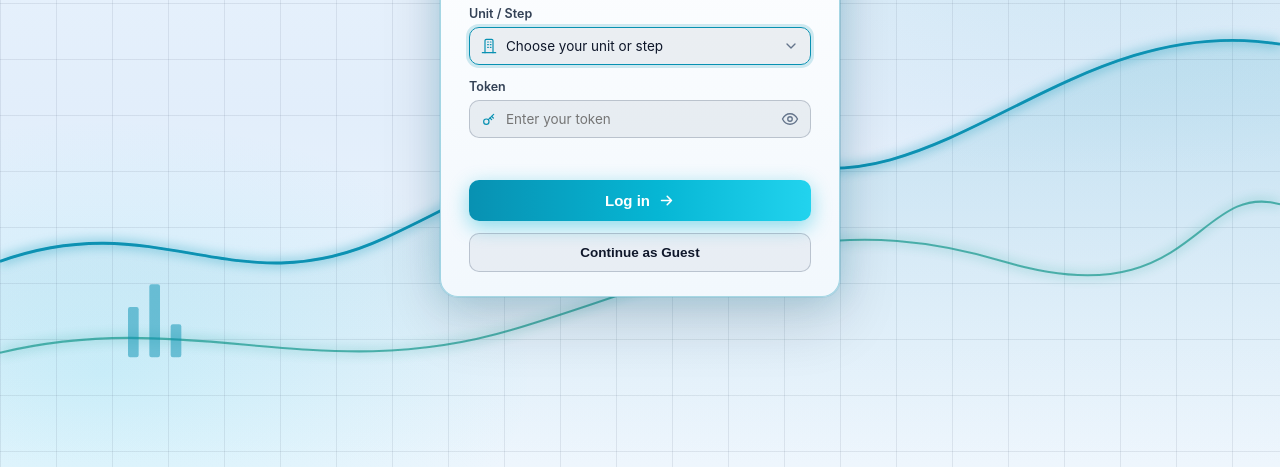
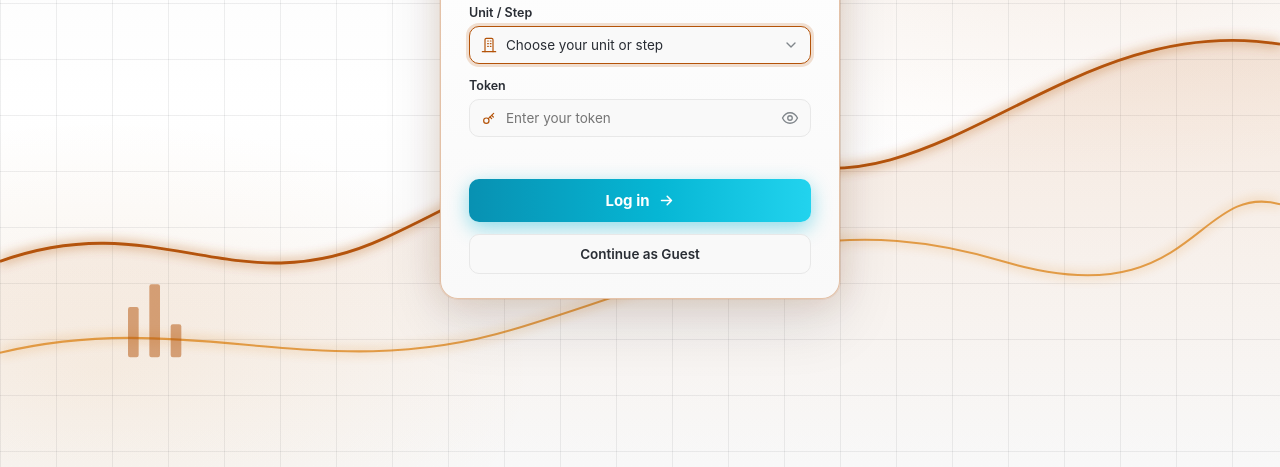
Before and after one commit to mntexcellence-ops/Budget-Tracker, a plain HTML site: page index.html in a window 1280 px wide. Shown: the part 333-800 px from the top of the page. Drawn offline with Linux system fonts and the light colour scheme.

Commit message:
v10.88: login now uses the dashboard text style and colors — Inter font stack everywhere on the login; login palette references the dashboard theme vars; dark mode is the dashboard dark palette (navy, card #282d47) with the dashboard yellow accent #fed800 for the title, chart lines (#fed800/#f59e0b), bars, card border and glow; light mode title is darker amber #b45309; cyan Log in button unchanged; all login/guest behavior unchanged; script v4.28 unchanged; snapshot unchanged 19 Nov 2026, 69 tasks

```diff
--- a/index.html
+++ b/index.html
@@ -149,14 +149,15 @@ tr.tot td{font-weight:800;color:var(--text);background:#f5f3ff;border-top:2px so
 @media(max-width:680px){.efgrid{grid-template-columns:repeat(2,1fr)}}
 .fsmsg{font-size:12.5px;min-height:18px;padding:6px 18px;background:var(--card)}
 .fsmsg.ok{color:#15803D}.fsmsg.err{color:#DC2626}
-/* ── v10.87: login screen palette — light defaults, dark overrides.
-   Same v10.86 design (navy grid + glowing teal chart backdrop, centered
-   glowing card); the colors follow the dashboard's light/dark theme
-   (applyTheme sets html[data-theme] at boot, before the login shows).
-   Fully opaque in both themes — nothing behind it is visible. ── */
-:root{--lg-bg1:#eef6fd;--lg-bg2:#e2eefb;--lg-glow1:rgba(8,145,178,.12);--lg-glow2:rgba(34,211,238,.14);--lg-grid:rgba(100,116,139,.14);--lg-line1:#0891b2;--lg-line2:#0d9488;--lg-bar:#0891b2;--lg-fill-op:.14;--lg-card1:#ffffff;--lg-card2:#f2f8fd;--lg-card-border:rgba(8,145,178,.35);--lg-card-glow:0 0 0 1px rgba(8,145,178,.10),0 0 32px rgba(8,145,178,.20),0 24px 60px rgba(15,23,42,.16);--lg-title:#0f172a;--lg-text:#0f172a;--lg-sub:#64748b;--lg-label:#334155;--lg-icon:#0891b2;--lg-icon-dim:#64748b;--lg-field-bg:rgba(100,116,139,.10);--lg-field-border:rgba(100,116,139,.35);--lg-field-text:#0f172a;--lg-focus:#0891b2;--lg-focus-ring:rgba(8,145,178,.18);--lg-guest-bg:rgba(100,116,139,.08);--lg-guest-border:rgba(100,116,139,.35);--lg-guest-text:#0f172a;--lg-guest-bg-hov:rgba(100,116,139,.16);--lg-ok:#15803d;--lg-err:#dc2626}
-[data-theme="dark"]{--lg-bg1:#04101f;--lg-bg2:#06182e;--lg-glow1:rgba(34,211,238,.16);--lg-glow2:rgba(34,211,238,.10);--lg-grid:rgba(148,197,255,.07);--lg-line1:#22d3ee;--lg-line2:#2dd4bf;--lg-bar:#22d3ee;--lg-fill-op:.22;--lg-card1:#0b1e3a;--lg-card2:#081426;--lg-card-border:rgba(56,189,248,.45);--lg-card-glow:0 0 0 1px rgba(34,211,238,.12),0 0 42px rgba(34,211,238,.28),0 24px 60px rgba(0,0,0,.55);--lg-title:#f8fafc;--lg-text:#eef4ff;--lg-sub:#94a3b8;--lg-label:#cbd5e1;--lg-icon:#7dd3fc;--lg-icon-dim:#94a3b8;--lg-field-bg:rgba(148,163,184,.10);--lg-field-border:rgba(148,163,184,.35);--lg-field-text:#f1f5f9;--lg-focus:#22d3ee;--lg-focus-ring:rgba(34,211,238,.18);--lg-guest-bg:rgba(148,163,184,.08);--lg-guest-border:rgba(148,163,184,.35);--lg-guest-text:#e2e8f0;--lg-guest-bg-hov:rgba(148,163,184,.16);--lg-ok:#4ade80;--lg-err:#f87171}
-.login-screen{position:fixed;inset:0;z-index:150;display:flex;align-items:center;justify-content:center;padding:16px;overflow:auto;
+/* ── v10.88: login screen palette — colors from the dashboard theme vars.
+   Same v10.86 design (grid + glowing chart backdrop, centered glowing
+   card); dark mode is the dashboard navy + yellow #fed800 accent (the
+   dashboard dark brand: sidebar + avatar + section headers); title is
+   yellow in dark, darker amber #b45309 in light. Fully opaque —
+   nothing behind it is visible. ── */
+:root{--lg-bg1:var(--bg);--lg-bg2:#ffffff;--lg-glow1:rgba(180,83,9,.10);--lg-glow2:rgba(217,119,6,.08);--lg-grid:rgba(41,45,52,.08);--lg-line1:#b45309;--lg-line2:#d97706;--lg-bar:#b45309;--lg-fill-op:.14;--lg-card1:var(--card);--lg-card2:var(--soft);--lg-card-border:rgba(180,83,9,.35);--lg-card-glow:0 0 0 1px rgba(180,83,9,.08),0 0 32px rgba(180,83,9,.16),0 24px 60px rgba(15,23,42,.12);--lg-title:#b45309;--lg-text:var(--text);--lg-sub:var(--body);--lg-label:var(--text);--lg-icon:#b45309;--lg-icon-dim:var(--muted);--lg-field-bg:var(--soft);--lg-field-border:var(--border);--lg-field-text:var(--text);--lg-focus:#b45309;--lg-focus-ring:rgba(180,83,9,.18);--lg-guest-bg:var(--soft);--lg-guest-border:var(--border);--lg-guest-text:var(--text);--lg-guest-bg-hov:var(--soft2);--lg-ok:#15803d;--lg-err:#dc2626}
+[data-theme="dark"]{--lg-bg1:var(--bg);--lg-bg2:var(--side);--lg-glow1:rgba(254,216,0,.14);--lg-glow2:rgba(245,158,11,.10);--lg-grid:rgba(232,232,232,.06);--lg-line1:#fed800;--lg-line2:#f59e0b;--lg-bar:#fed800;--lg-fill-op:.20;--lg-card1:var(--card);--lg-card2:var(--soft);--lg-card-border:rgba(254,216,0,.45);--lg-card-glow:0 0 0 1px rgba(254,216,0,.10),0 0 32px rgba(254,216,0,.20),0 24px 60px rgba(0,0,0,.55);--lg-title:#fed800;--lg-text:var(--text);--lg-sub:var(--muted);--lg-label:var(--body);--lg-icon:#fed800;--lg-icon-dim:var(--muted);--lg-field-bg:var(--soft);--lg-field-border:var(--border);--lg-field-text:var(--text);--lg-focus:#fed800;--lg-focus-ring:rgba(254,216,0,.18);--lg-guest-bg:var(--soft);--lg-guest-border:var(--border);--lg-guest-text:var(--text);--lg-guest-bg-hov:var(--soft2);--lg-ok:#4ade80;--lg-err:#f87171}
+.login-screen{position:fixed;inset:0;z-index:150;display:flex;font-family:'Inter',system-ui,-apple-system,'Segoe UI',Roboto,Arial,sans-serif;align-items:center;justify-content:center;padding:16px;overflow:auto;
   background:radial-gradient(900px 480px at 85% 28%,var(--lg-glow1),transparent 60%),radial-gradient(720px 420px at 8% 88%,var(--lg-glow2),transparent 60%),linear-gradient(180deg,var(--lg-bg1) 0%,var(--lg-bg2) 55%,var(--lg-bg1) 100%)}
 .login-screen::before{content:'';position:absolute;inset:0;pointer-events:none;
   background-image:linear-gradient(var(--lg-grid) 1px,transparent 1px),linear-gradient(90deg,var(--lg-grid) 1px,transparent 1px);
@@ -187,11 +188,11 @@ tr.tot td{font-weight:800;color:var(--text);background:#f5f3ff;border-top:2px so
 .login-eye svg{width:18px;height:18px}
 .login-msg{font-size:12.5px;min-height:18px;margin:4px 0 10px;color:var(--lg-sub);text-align:left}
 .login-msg.ok{color:var(--lg-ok)}.login-msg.err{color:var(--lg-err)}
-.login-btn{width:100%;padding:12px 18px;font-size:15px;font-weight:700;color:#fff;border:0;border-radius:10px;cursor:pointer;background:linear-gradient(90deg,#0891b2,#06b6d4 55%,#22d3ee);box-shadow:0 6px 20px rgba(6,182,212,.45);display:flex;align-items:center;justify-content:center;gap:8px}
+.login-btn{width:100%;padding:12px 18px;font-size:15px;font-weight:700;font-family:inherit;color:#fff;border:0;border-radius:10px;cursor:pointer;background:linear-gradient(90deg,#0891b2,#06b6d4 55%,#22d3ee);box-shadow:0 6px 20px rgba(6,182,212,.45);display:flex;align-items:center;justify-content:center;gap:8px}
 .login-btn:disabled{opacity:.55;cursor:wait}
 .login-btn svg{width:17px;height:17px}
 .login-guest{margin-top:12px}
-.login-guest button{display:block;width:100%;background:var(--lg-guest-bg);border:1px solid var(--lg-guest-border);color:var(--lg-guest-text);font-size:13.5px;font-weight:600;cursor:pointer;padding:11px 18px;border-radius:10px}
+.login-guest button{display:block;width:100%;font-family:inherit;background:var(--lg-guest-bg);border:1px solid var(--lg-guest-border);color:var(--lg-guest-text);font-size:13.5px;font-weight:600;cursor:pointer;padding:11px 18px;border-radius:10px}
 .login-guest button:hover{background:var(--lg-guest-bg-hov)}
 @media(max-width:420px){.login-card{padding:24px 20px 20px}.login-card h1{font-size:21px}}
 .dtmodal{position:fixed;inset:0;background:#00000066;z-index:200;display:flex;align-items:flex-start;justify-content:center;padding:28px 12px;overflow:auto}
```
